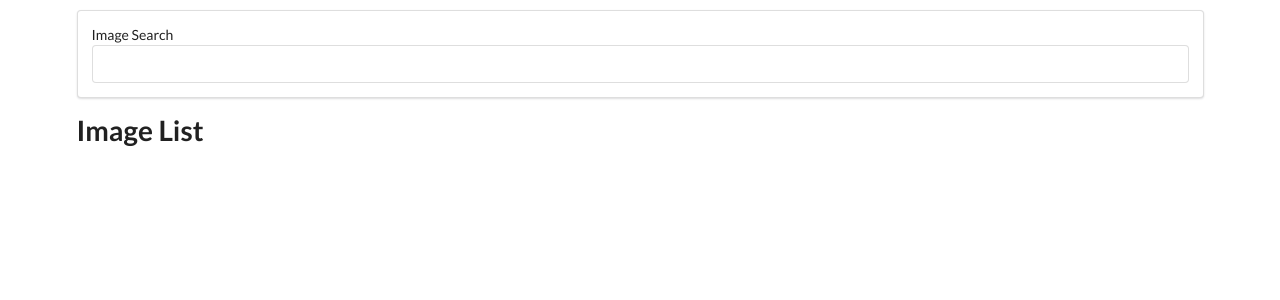
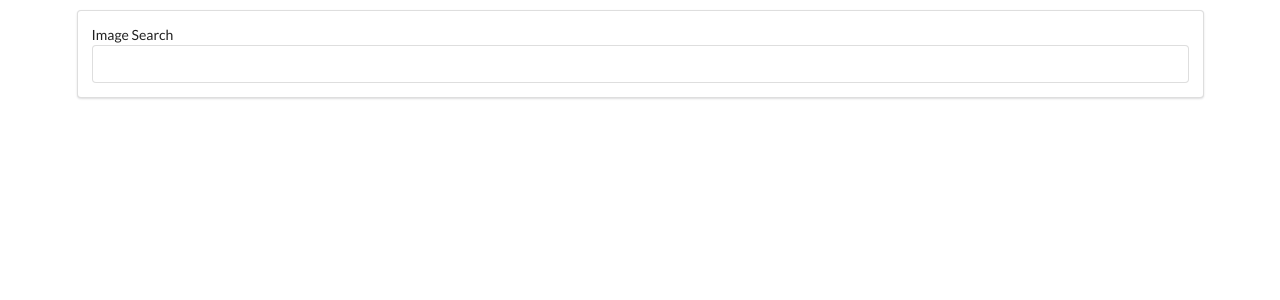
Before and after one commit to MatthewCebenka/pics, a React (Create React App) app in the folder pics/: page / in a window 1280 px wide. Shown: the top 300 px of the page. Built offline with nearby package versions, Linux system fonts and the light colour scheme.

Commit message:
mapped over the images prop and created a div within the map function and put it tn the return to display the images

```diff
--- a/pics/src/components/ImageList.js
+++ b/pics/src/components/ImageList.js
@@ -1,11 +1,13 @@
 import React from 'react';
 
 const ImageList = (props) => {
-    console.log(props.images);
+   const images = props.images.map((image) => {
+        return <img src={image.urls.regular}/>
+    })
 
     return (
         <div>
-            <h1>Image List</h1>
+            {images}
         </div>
     )
 }
```
